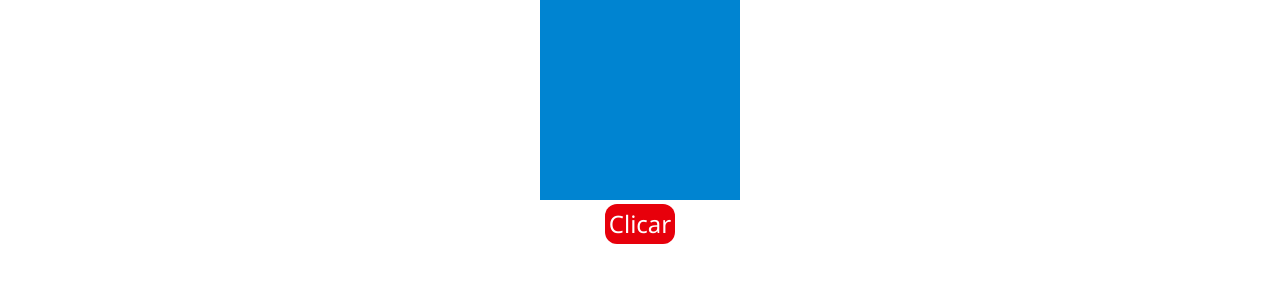
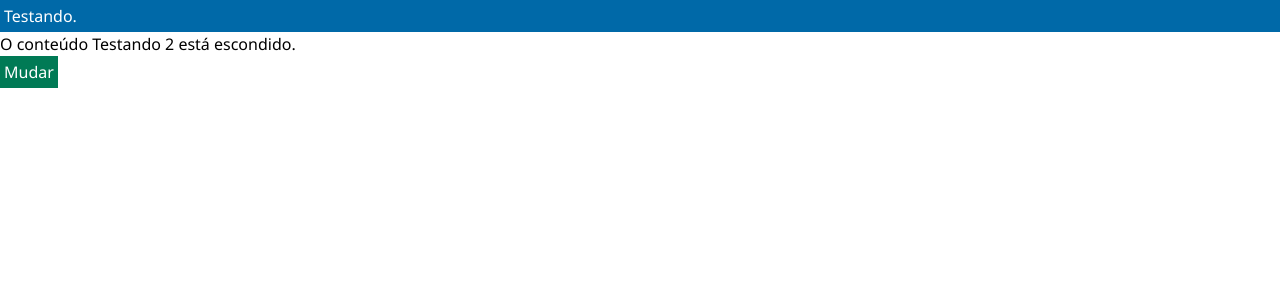
Before and after one commit to snyted/learning-react, a React (Vite) app: page / in a window 1280 px wide. Shown: the top 300 px of the page. Built offline with nearby package versions, Linux system fonts and the light colour scheme.

Commit message:
add extra ex 03

```diff
--- /dev/null
+++ b/src/exercises/ex-03/ToggleItem.tsx
@@ -0,0 +1,14 @@
+export const ToggleItem = ({
+  isVisible,
+  title,
+}: {
+  isVisible: boolean;
+  title: string;
+}) => {
+  return (
+    <div>
+      {isVisible && <div className="bg-sky-700 p-1 text-white">{title}</div>}
+      {!isVisible && <p>O conteúdo {title} está escondido.</p>}
+    </div>
+  );
+};
--- /dev/null
+++ b/src/exercises/ex-03/VisibilityManager.tsx
@@ -0,0 +1,13 @@
+import { useState } from "react";
+import { ToggleItem } from "./ToggleItem";
+
+export const VisibilityManager = () => {
+  const [isVisible, setIsVisible] = useState(true);
+  return (
+    <div>
+        <ToggleItem isVisible={isVisible} title="Testando."/>
+        <ToggleItem isVisible={!isVisible} title="Testando 2"/>
+        <button className="bg-emerald-700 p-1 text-white" onClick={() => setIsVisible(prev => !prev)}>Mudar</button>
+    </div>
+  )
+};
--- a/src/main.tsx
+++ b/src/main.tsx
@@ -2,12 +2,14 @@ import { StrictMode } from "react";
 import { createRoot } from "react-dom/client";
 import "./index.css";
 import ShowHideComponent from "./exercises/ex-03";
+import { VisibilityManager } from "./exercises/ex-03/VisibilityManager";
 // import InputControlled from "./exercises/ex-02";
 // import Counter from "./exercises/ex-01";
 // import "./mocks/server.ts"
 
 createRoot(document.getElementById("root")!).render(
   <StrictMode>
-   <ShowHideComponent />
-  </StrictMode>
+   {/* <ShowHideComponent /> */}
+   <VisibilityManager />
+   </StrictMode>
 );
```
